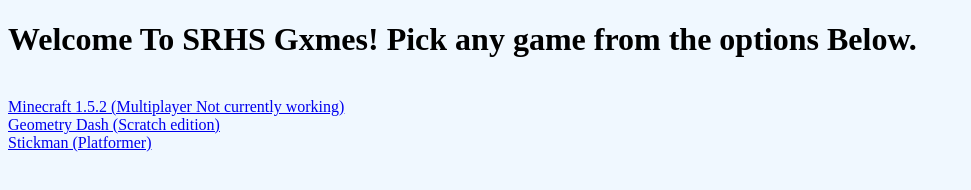
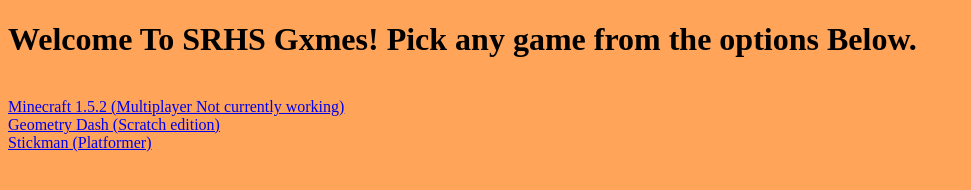
Before and after one commit to srhsgxmes/srhsgxmes.github.io, a plain HTML site: page home.html in a window 1280 px wide. Shown: the whole page, without its empty margins (0-971 px from the left). Drawn offline with Linux system fonts and the light colour scheme.

Commit message:
Update home.html

```diff
--- a/home.html
+++ b/home.html
@@ -3,7 +3,7 @@
 <head>
 <link rel="icon" href="GoogleDrive.png" type="image/png">
 <title>My Drive - Google Drive</title>
-<body bgcolor="AliceBlue">
+<body bgcolor="#ffa458">
   <h1> Welcome To SRHS Gxmes! Pick any game from the options Below.</h1>
   <br>
   <a href="craft.html">Minecraft 1.5.2 (Multiplayer Not currently working)</a>
```
